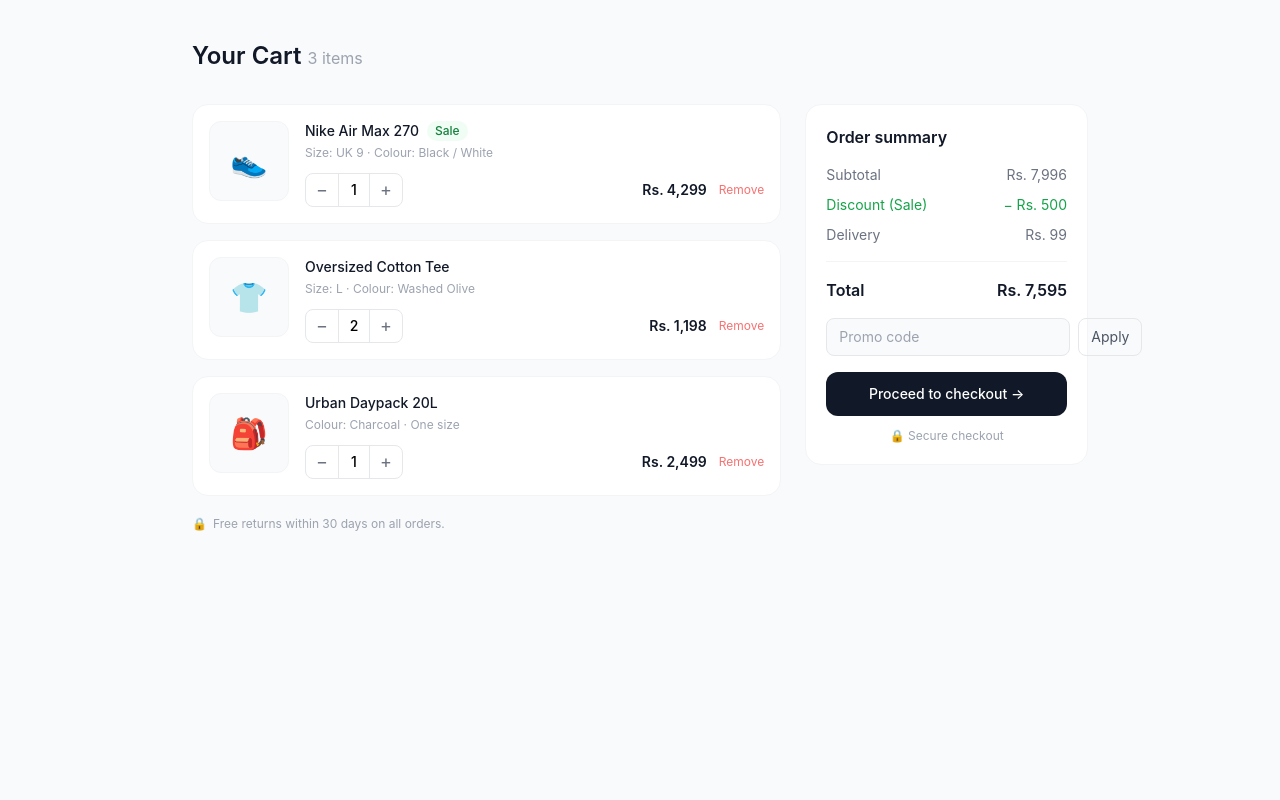
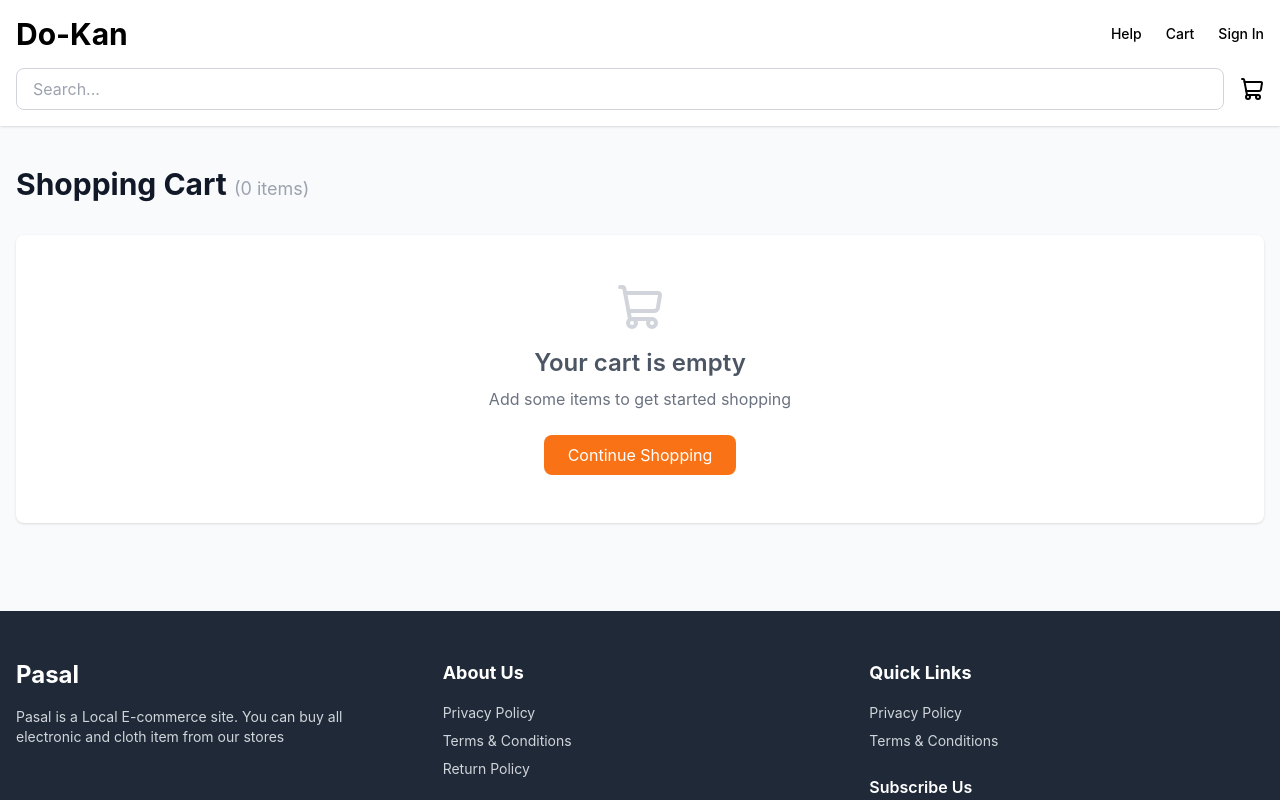
Before and after one commit to AadiAcharya/Do-kan, a React (Create React App) app in the folder frontend/: page /cart in a window 1280 px wide. Shown: the top 800 px of the page. Built offline with nearby package versions, Linux system fonts and the light colour scheme.

Commit message:
updating cart page

```diff
--- a/frontend/src/App.jsx
+++ b/frontend/src/App.jsx
@@ -6,9 +6,11 @@ import DashboardPage from "./pages/DashboardPage";
 import AdminPage from "./pages/AdminPage";
 import ProductDetailPage from "./pages/ProductDetailPage";
 import Cart from "./constants/Cart";
+import { CartProvider } from "./context/CartContext";
 
 function App() {
   return (
+    <CartProvider>
       <Router>
         <Routes>
           <Route path="/" element={<HomePage />} />
@@ -19,6 +21,7 @@ function App() {
           <Route path="/cart" element={<Cart />} />
         </Routes>
       </Router>
+    </CartProvider>
   );
 }
 
--- a/frontend/src/constants/Cart.jsx
+++ b/frontend/src/constants/Cart.jsx
@@ -1,202 +1,192 @@
-import { useState } from "react";
-
-const initialItems = [
-  {
-    id: 1,
-    name: "Nike Air Max 270",
-    meta: "Size: UK 9  ·  Colour: Black / White",
-    emoji: "👟",
-    price: 4299,
-    qty: 1,
-    sale: true,
-  },
-  {
-    id: 2,
-    name: "Oversized Cotton Tee",
-    meta: "Size: L  ·  Colour: Washed Olive",
-    emoji: "👕",
-    price: 599,
-    qty: 2,
-    sale: false,
-  },
-  {
-    id: 3,
-    name: "Urban Daypack 20L",
-    meta: "Colour: Charcoal  ·  One size",
-    emoji: "🎒",
-    price: 2499,
-    qty: 1,
-    sale: false,
-  },
-];
+import { useCart } from "../context/CartContext";
+import Header from "../components/Header";
+import Footer from "../components/Footer";
+import { Trash2, Plus, Minus, ShoppingCart } from "lucide-react";
+import { useNavigate } from "react-router-dom";
 
 export default function Cart() {
-  const [items, setItems] = useState(initialItems);
-  const [promo, setPromo] = useState("");
+  const navigate = useNavigate();
+  const { items, removeFromCart, updateQuantity, getSubtotal } = useCart();
 
-  const updateQty = (id, delta) => {
-    setItems((prev) =>
-      prev
-        .map((item) =>
-          item.id === id ? { ...item, qty: item.qty + delta } : item
-        )
-        .filter((item) => item.qty > 0)
-    );
-  };
-
-  const removeItem = (id) => setItems((prev) => prev.filter((i) => i.id !== id));
-
-  const subtotal = items.reduce((sum, i) => sum + i.price * i.qty, 0);
-  const discount = items.some((i) => i.sale) ? 500 : 0;
-  const delivery = 99;
-  const total = subtotal - discount + delivery;
+  const subtotal = getSubtotal();
+  const shipping = subtotal > 5000 ? 0 : 250;
+  const tax = Math.round(subtotal * 0.1);
+  const totalAmount = subtotal + shipping + tax;
 
   return (
-    <div className="min-h-screen bg-gray-50 py-10 px-4">
-      <div className="max-w-4xl mx-auto">
+    <div className="min-h-screen bg-gray-50 flex flex-col">
+      <Header />
+
+      <div className="flex-1 max-w-7xl mx-auto w-full px-4 py-10">
         {/* Header */}
         <div className="mb-8">
-          <h1 className="text-2xl font-semibold text-gray-900">
-            Your Cart{" "}
-            <span className="text-base font-normal text-gray-400">
-              {items.length} item{items.length !== 1 ? "s" : ""}
+          <h1 className="text-3xl font-bold text-gray-900">
+            Shopping Cart{" "}
+            <span className="text-lg font-normal text-gray-400">
+              ({items.length} {items.length === 1 ? "item" : "items"})
             </span>
           </h1>
         </div>
 
         {items.length === 0 ? (
-          <div className="text-center py-24 text-gray-400">
-            <div className="text-5xl mb-4">🛒</div>
-            <p className="text-lg font-medium">Your cart is empty</p>
-            <p className="text-sm mt-1">Add some items to get started</p>
+          <div className="bg-white rounded-lg shadow p-12 text-center">
+            <ShoppingCart size={48} className="mx-auto text-gray-300 mb-4" />
+            <h2 className="text-2xl font-semibold text-gray-600 mb-2">
+              Your cart is empty
+            </h2>
+            <p className="text-gray-500 mb-6">
+              Add some items to get started shopping
+            </p>
+            <button
+              onClick={() => navigate("/")}
+              className="bg-primary text-white px-6 py-2 rounded-lg hover:opacity-90 transition"
+            >
+              Continue Shopping
+            </button>
           </div>
         ) : (
           <div className="grid grid-cols-1 lg:grid-cols-3 gap-6">
-            {/* Items */}
-            <div className="lg:col-span-2 flex flex-col gap-4">
+            {/* Cart Items */}
+            <div className="lg:col-span-2 space-y-4">
               {items.map((item) => (
                 <div
-                  key={item.id}
-                  className="bg-white rounded-2xl border border-gray-100 p-4 flex gap-4 items-start"
+                  key={item.cartId}
+                  className="bg-white rounded-lg shadow p-4 flex gap-4 hover:shadow-md transition"
                 >
-                  {/* Thumbnail */}
-                  <div className="w-20 h-20 rounded-xl bg-gray-50 border border-gray-100 flex items-center justify-center text-3xl flex-shrink-0">
-                    {item.emoji}
+                  {/* Image */}
+                  <div className="w-24 h-24 rounded-lg bg-gray-100 flex-shrink-0 overflow-hidden">
+                    <img
+                      src={item.images?.[0] || item.thumbnail}
+                      alt={item.name}
+                      className="w-full h-full object-cover"
+                    />
                   </div>
 
-                  {/* Info */}
+                  {/* Details */}
                   <div className="flex-1 min-w-0">
-                    <div className="flex items-center gap-2 mb-1">
-                      <p className="font-medium text-gray-900 text-sm truncate">
+                    <div className="mb-2">
+                      <h3 className="font-semibold text-gray-900 text-sm truncate">
                         {item.name}
+                      </h3>
+                      <p className="text-xs text-gray-500">
+                        {item.category?.name || "Category"}
                       </p>
-                      {item.sale && (
-                        <span className="text-xs bg-green-50 text-green-700 px-2 py-0.5 rounded-full font-medium flex-shrink-0">
-                          Sale
-                        </span>
-                      )}
                     </div>
-                    <p className="text-xs text-gray-400 mb-3">{item.meta}</p>
+
+                    <p className="text-sm font-bold text-primary mb-3">
+                      Rs. {item.price.toLocaleString()}
+                    </p>
 
                     <div className="flex items-center justify-between">
-                      {/* Qty control */}
-                      <div className="flex items-center border border-gray-200 rounded-lg overflow-hidden">
+                      {/* Quantity Control */}
+                      <div className="flex items-center border border-gray-200 rounded-lg">
                         <button
-                          onClick={() => updateQty(item.id, -1)}
-                          className="w-8 h-8 flex items-center justify-center text-gray-500 hover:bg-gray-50 transition-colors text-lg"
+                          onClick={() =>
+                            updateQuantity(item.cartId, item.quantity - 1)
+                          }
+                          className="w-8 h-8 flex items-center justify-center hover:bg-gray-50 text-gray-600"
                         >
-                          −
+                          <Minus size={16} />
                         </button>
-                        <span className="w-8 h-8 flex items-center justify-center text-sm font-medium border-x border-gray-200">
-                          {item.qty}
+                        <span className="w-8 h-8 flex items-center justify-center font-semibold border-x border-gray-200">
+                          {item.quantity}
                         </span>
                         <button
-                          onClick={() => updateQty(item.id, 1)}
-                          className="w-8 h-8 flex items-center justify-center text-gray-500 hover:bg-gray-50 transition-colors text-lg"
+                          onClick={() =>
+                            updateQuantity(item.cartId, item.quantity + 1)
+                          }
+                          className="w-8 h-8 flex items-center justify-center hover:bg-gray-50 text-gray-600"
                         >
-                          +
+                          <Plus size={16} />
                         </button>
                       </div>
 
-                      {/* Price + remove */}
-                      <div className="flex items-center gap-3">
-                        <span className="font-semibold text-gray-900 text-sm">
-                          Rs. {(item.price * item.qty).toLocaleString()}
-                        </span>
+                      {/* Remove Button */}
                       <button
-                          onClick={() => removeItem(item.id)}
-                          className="text-xs text-red-400 hover:text-red-600 transition-colors"
+                        onClick={() => removeFromCart(item.cartId)}
+                        className="text-red-500 hover:text-red-700 p-2 hover:bg-red-50 rounded transition"
+                        title="Remove from cart"
                       >
-                          Remove
+                        <Trash2 size={18} />
                       </button>
                     </div>
                   </div>
+
+                  {/* Item Total */}
+                  <div className="text-right flex-shrink-0">
+                    <p className="font-semibold text-gray-900">
+                      Rs. {(item.price * item.quantity).toLocaleString()}
+                    </p>
                   </div>
                 </div>
               ))}
-
-              <p className="text-xs text-gray-400 flex items-center gap-1.5 mt-1">
-                <span>🔒</span> Free returns within 30 days on all orders.
-              </p>
             </div>
 
-            {/* Summary */}
+            {/* Order Summary */}
             <div className="lg:col-span-1">
-              <div className="bg-white rounded-2xl border border-gray-100 p-5 sticky top-6">
-                <h2 className="font-semibold text-gray-900 mb-4">
-                  Order summary
-                </h2>
+              <div className="bg-white rounded-lg shadow p-6 sticky top-4">
+                <h2 className="text-lg font-semibold mb-4">Order Summary</h2>
 
-                <div className="space-y-2.5 text-sm">
-                  <div className="flex justify-between text-gray-500">
-                    <span>Subtotal</span>
-                    <span>Rs. {subtotal.toLocaleString()}</span>
+                <div className="space-y-3 mb-4 pb-4 border-b border-gray-200">
+                  <div className="flex justify-between text-sm">
+                    <span className="text-gray-600">Subtotal</span>
+                    <span className="font-medium">
+                      Rs. {subtotal.toLocaleString()}
+                    </span>
                   </div>
-                  {discount > 0 && (
-                    <div className="flex justify-between text-green-600">
-                      <span>Discount (Sale)</span>
-                      <span>− Rs. {discount.toLocaleString()}</span>
+
+                  <div className="flex justify-between text-sm">
+                    <span className="text-gray-600">
+                      Shipping
+                      {shipping === 0 && (
+                        <span className="text-green-600 ml-1">(Free)</span>
+                      )}
+                    </span>
+                    <span className="font-medium">
+                      {shipping === 0 ? "Free" : `Rs. ${shipping}`}
+                    </span>
                   </div>
-                  )}
-                  <div className="flex justify-between text-gray-500">
-                    <span>Delivery</span>
-                    <span>Rs. {delivery}</span>
+
+                  <div className="flex justify-between text-sm">
+                    <span className="text-gray-600">Tax (10%)</span>
+                    <span className="font-medium">
+                      Rs. {tax.toLocaleString()}
+                    </span>
                   </div>
                 </div>
 
-                <div className="border-t border-gray-100 my-4" />
-
-                <div className="flex justify-between font-semibold text-gray-900">
+                <div className="flex justify-between text-lg font-bold mb-6">
                   <span>Total</span>
-                  <span>Rs. {total.toLocaleString()}</span>
+                  <span className="text-primary">
+                    Rs. {totalAmount.toLocaleString()}
+                  </span>
                 </div>
 
-                {/* Promo */}
-                <div className="flex gap-2 mt-4">
-                  <input
-                    type="text"
-                    value={promo}
-                    onChange={(e) => setPromo(e.target.value)}
-                    placeholder="Promo code"
-                    className="flex-1 text-sm px-3 py-2 border border-gray-200 rounded-lg bg-gray-50 outline-none focus:border-gray-400 transition-colors"
-                  />
-                  <button className="text-sm px-3 py-2 border border-gray-200 rounded-lg hover:bg-gray-50 transition-colors text-gray-600">
-                    Apply
-                  </button>
-                </div>
-
-                <button className="mt-4 w-full bg-gray-900 text-white text-sm font-medium py-3 rounded-xl hover:bg-gray-800 transition-colors">
-                  Proceed to checkout →
+                <button className="w-full bg-primary text-white font-semibold py-3 rounded-lg hover:opacity-90 transition mb-3">
+                  Proceed to Checkout
                 </button>
 
-                <p className="text-xs text-gray-400 text-center mt-3">
-                  🔒 Secure checkout
+                <button
+                  onClick={() => navigate("/")}
+                  className="w-full border border-primary text-primary font-semibold py-3 rounded-lg hover:bg-primary hover:text-white transition"
+                >
+                  Continue Shopping
+                </button>
+
+                {subtotal > 5000 && (
+                  <div className="mt-4 p-3 bg-green-50 border border-green-200 rounded-lg">
+                    <p className="text-xs text-green-700 font-medium">
+                      ✓ Free shipping on this order!
                     </p>
+                  </div>
+                )}
               </div>
             </div>
           </div>
         )}
       </div>
+
+      <Footer />
     </div>
   );
 }
--- /dev/null
+++ b/frontend/src/context/CartContext.jsx
@@ -0,0 +1,93 @@
+import React, { createContext, useState, useContext, useEffect } from "react";
+
+const CartContext = createContext();
+
+export const useCart = () => {
+  const context = useContext(CartContext);
+  if (!context) {
+    throw new Error("useCart must be used within CartProvider");
+  }
+  return context;
+};
+
+export const CartProvider = ({ children }) => {
+  const [items, setItems] = useState(() => {
+    // Load from localStorage on mount
+    const saved = localStorage.getItem("cart");
+    return saved ? JSON.parse(saved) : [];
+  });
+
+  // Save to localStorage whenever items change
+  useEffect(() => {
+    localStorage.setItem("cart", JSON.stringify(items));
+  }, [items]);
+
+  const addToCart = (product, quantity = 1) => {
+    setItems((prevItems) => {
+      // Check if product already in cart
+      const existingItem = prevItems.find((item) => item._id === product._id);
+
+      if (existingItem) {
+        // Increase quantity if already exists
+        return prevItems.map((item) =>
+          item._id === product._id
+            ? { ...item, quantity: item.quantity + quantity }
+            : item,
+        );
+      }
+
+      // Add new item to cart
+      return [
+        ...prevItems,
+        {
+          ...product,
+          quantity,
+          cartId: `${product._id}-${Date.now()}`, // Unique cart item ID
+        },
+      ];
+    });
+  };
+
+  const removeFromCart = (cartId) => {
+    setItems((prevItems) => prevItems.filter((item) => item.cartId !== cartId));
+  };
+
+  const updateQuantity = (cartId, quantity) => {
+    if (quantity <= 0) {
+      removeFromCart(cartId);
+      return;
+    }
+
+    setItems((prevItems) =>
+      prevItems.map((item) =>
+        item.cartId === cartId ? { ...item, quantity } : item,
+      ),
+    );
+  };
+
+  const clearCart = () => {
+    setItems([]);
+  };
+
+  const getTotalItems = () => {
+    return items.reduce((sum, item) => sum + item.quantity, 0);
+  };
+
+  const getSubtotal = () => {
+    return items.reduce((sum, item) => sum + item.price * item.quantity, 0);
+  };
+
+  const value = {
+    items,
+    addToCart,
+    removeFromCart,
+    updateQuantity,
+    clearCart,
+    getTotalItems,
+    getSubtotal,
+  };
+
+  return <CartContext.Provider value={value}>{children}</CartContext.Provider>;
+};
+
+export default CartContext;
```
Also changed, not shown: frontend/src/components/ProductCard.jsx (+9 -4 lines), frontend/src/pages/ProductDetailPage.jsx (+7 -3 lines), 1 other file (tests, documents, lock files or other folders). Lines whose indentation alone changed are shown as unchanged.
